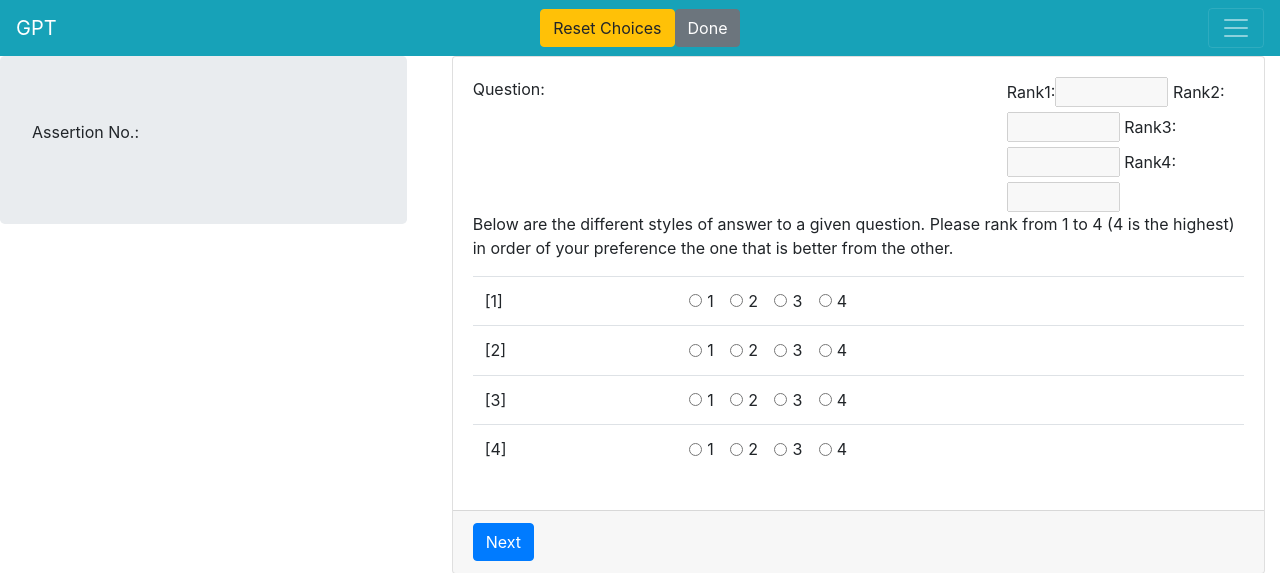
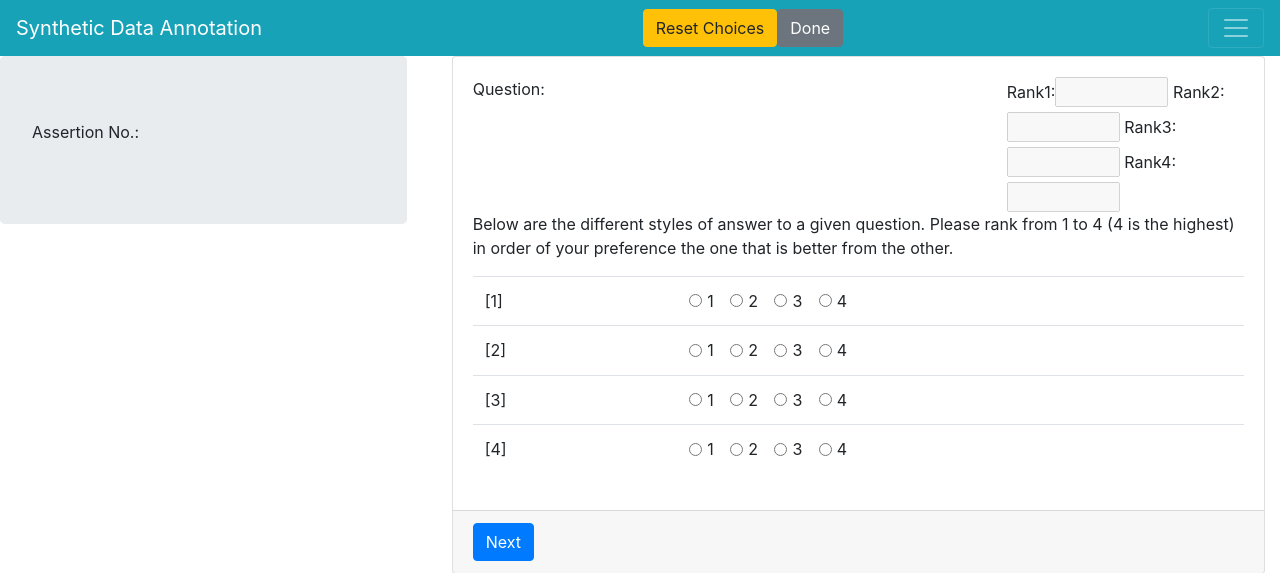
Before and after one commit to JulzPerez/DataAnnotation, a Flask app: template templates/survey.html in a window 1280 px wide. Shown: the top 573 px of the page. Run offline with Flask 3, Linux system fonts and the light colour scheme; the template is opened without the code that fills it, so the values that code supplies are empty; some libraries are stand-ins or nearby versions.

Commit message:
bav label 2

```diff
--- a/templates/survey.html
+++ b/templates/survey.html
@@ -68,7 +68,7 @@
 <body>
     <nav class="navbar navbar-dark bg-info">
         <input id="user_id" name="user_id" type="text" value="{{user_id}}" hidden>
-        <a class="navbar-brand" href="#">GPT</a>
+        <a class="navbar-brand" href="#">Synthetic Data Annotation</a>
         <div>
             <button class="btn btn-warning" id="btnResetChoices" onclick="resetRadBtnChoices()">Reset Choices</button>
 
```
